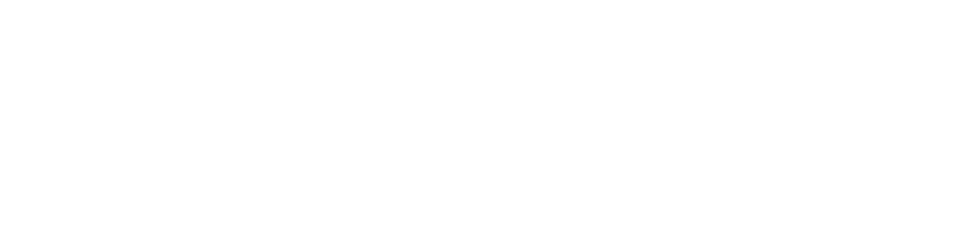
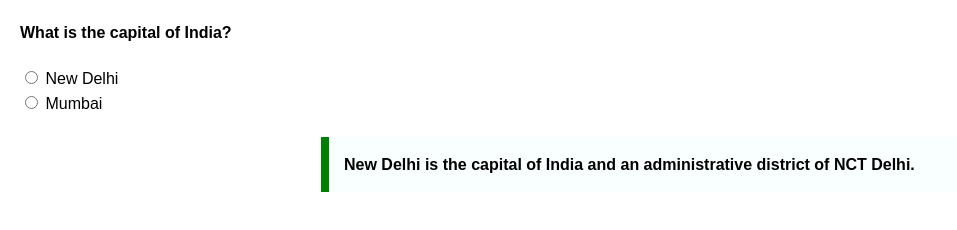
Before and after one commit to acciojob/trivia-Prashant-kr01, a website: page main.html in a window 1280 px wide. Shown: the whole page, without its empty margins (0-957 px from the left). Drawn offline with Linux system fonts and the light colour scheme.

Commit message:
created a submission

```diff
--- a/main.html
+++ b/main.html
@@ -7,6 +7,18 @@
 </head>
 
 <body>
+	<div class="quiz">
+    <div class="question">
+      <label for="question"><b>What is the capital of India?</b></label>
+    </div>
+    <div class="options">
+      <input type="radio" id="new-delhi" name="capital" value="new-delhi">
+      <label for="new-delhi">New Delhi</label><br>
+      <input type="radio" id="mumbai" name="capital" value="mumbai">
+      <label for="mumbai">Mumbai</label>
+    </div>
+    <blockquote>New Delhi is the capital of India and an administrative district of NCT Delhi.
+    </blockquote>
 	<!-- the entire body must be written by student -->
     <script type="text/javascript" src="./script.js">
 </script>
--- a/styles.css
+++ b/styles.css
@@ -1,2 +1,20 @@
-
 /* Your CSS Code here. */
+ body {
+      font-family: Arial, sans-serif;
+      line-height: 1.6;
+      margin: 20px;
+    }
+.question {
+      margin-bottom: 20px;
+    }
+    .options {
+      margin-bottom: 20px;
+    }
+blockquote {
+      max-width: 600px;
+      margin: 10px auto;
+      padding: 15px;
+      border-left: 8px solid green;
+      background-color: #f8fffe;
+      font-weight: bold;
+    }
```
